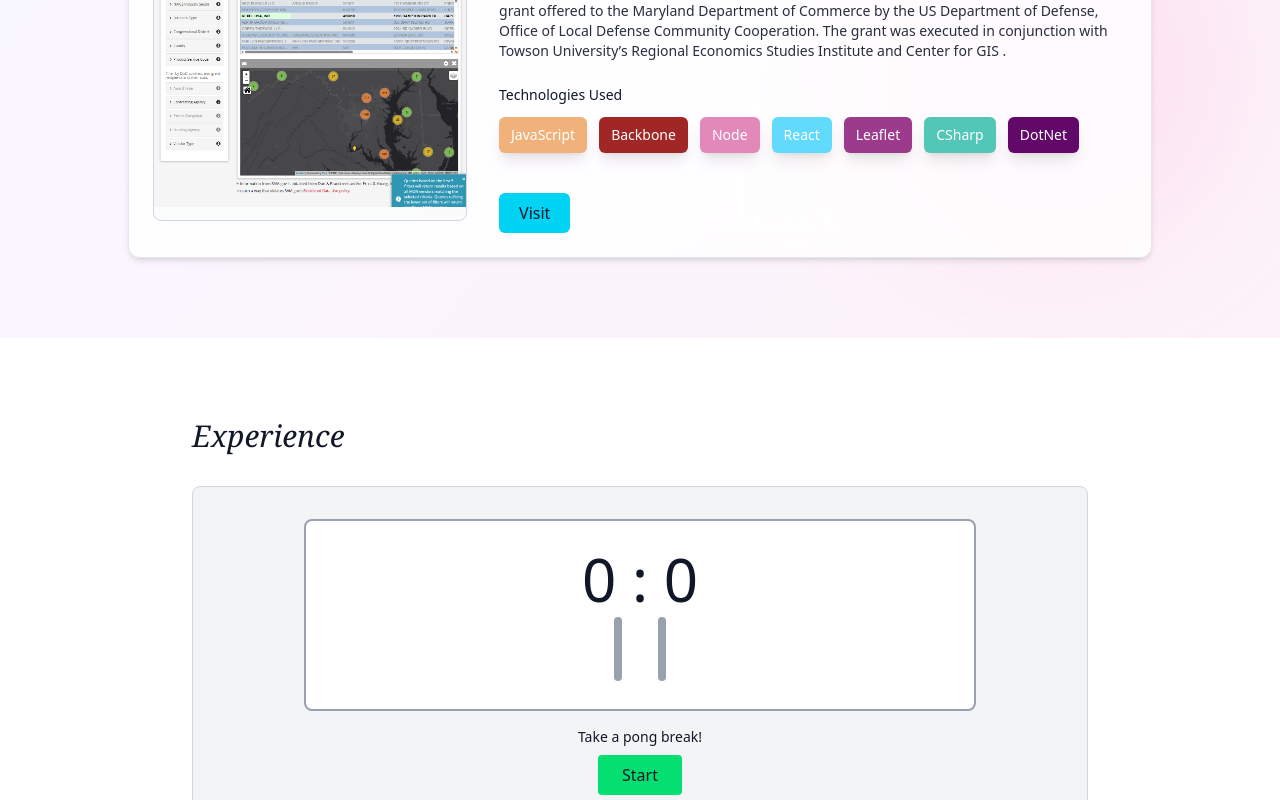
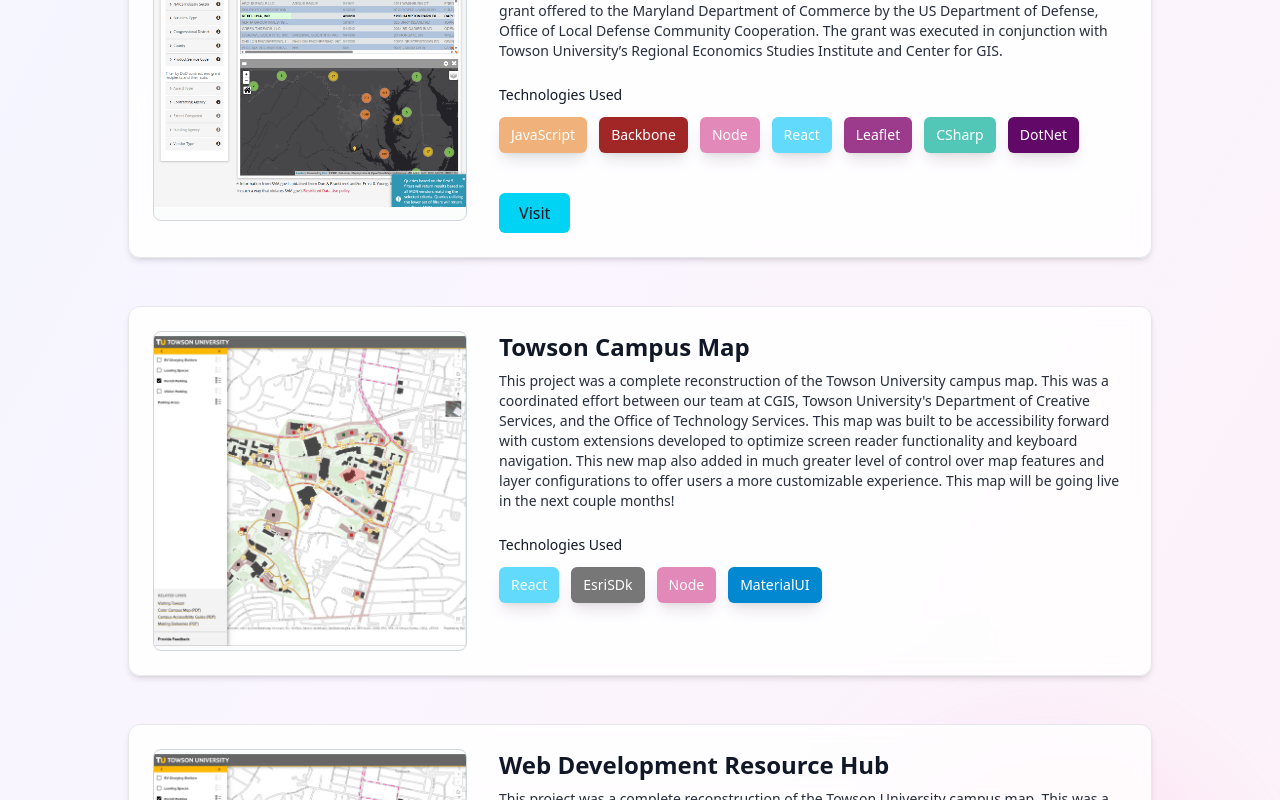
Before and after one commit to ClaytonONeill/portfolio_2025, a React (Vite) app: page / in a window 1280 px wide. Shown: the part 2000-2800 px from the top of the page. Built offline with nearby package versions, Linux system fonts and the light colour scheme.

Commit message:
added in additional projects

```diff
--- a/src/config/techConfig.js
+++ b/src/config/techConfig.js
@@ -12,4 +12,5 @@
   Leaflet: "#9c3a8cff",
   DotNet: "#610869ff",
   ChartJs: "#dacd25ff",
+  MaterialUI: "#0288d1",
 };
--- a/src/data/projectData.js
+++ b/src/data/projectData.js
@@ -30,7 +30,7 @@
     id: 3,
     title: "Maryland Defense Network",
     description:
-      "The Maryland Defense Network (MDN) allows users to make meaningful connections, understand government contracting opportunities, grow business prospects, and assess the overall defense industry impact. MDN was created through a Defense Industry Adjustment grant offered to the Maryland Department of Commerce by the US Department of Defense, Office of Local Defense Community Cooperation. The grant was executed in conjunction with Towson University’s Regional Economics Studies Institute and Center for GIS .",
+      "The Maryland Defense Network (MDN) allows users to make meaningful connections, understand government contracting opportunities, grow business prospects, and assess the overall defense industry impact. MDN was created through a Defense Industry Adjustment grant offered to the Maryland Department of Commerce by the US Department of Defense, Office of Local Defense Community Cooperation. The grant was executed in conjunction with Towson University’s Regional Economics Studies Institute and Center for GIS.",
     image: "/images/mdn.png",
     technologies: [
       "JavaScript",
@@ -44,4 +44,24 @@
     isPublic: true,
     url: "https://marylanddefensenetwork.org/",
   },
+  {
+    id: 4,
+    title: "Towson Campus Map",
+    description:
+      "This project was a complete reconstruction of the Towson University campus map.  This was a coordinated effort between our team at CGIS, Towson University's Department of Creative Services, and the Office of Technology Services.  This map was built to be accessibility forward with custom extensions developed to optimize screen reader functionality and keyboard navigation.  This new map also added in much greater level of control over map features and layer configurations to offer users a more customizable experience.  This map will be going live in the next couple months!",
+    image: "/images/campus-map.png",
+    technologies: ["React", "EsriSDk", "Node", "MaterialUI"],
+    isPublic: false,
+    url: null,
+  },
+  {
+    id: 5,
+    title: "Web Development Resource Hub",
+    description:
+      "This project was a complete reconstruction of the Towson University campus map.  This was a coordinated effort between our team at CGIS, Towson University's Department of Creative Services, and the Office of Technology Services.  This map was built to be accessibility forward with custom extensions developed to optimize screen reader functionality and keyboard navigation.  This new map also added in much greater level of control over map features and layer configurations to offer users a more customizable experience.  This map will be going live in the next couple months!",
+    image: "/images/campus-map.png",
+    technologies: ["React", "EsriSDk", "Node", "MaterialUI"],
+    isPublic: true,
+    url: "http://cmst387-umgc-coneill13.azurewebsites.net/",
+  },
 ];
```
Also changed, not shown: public/images/campus-map.png (added).
